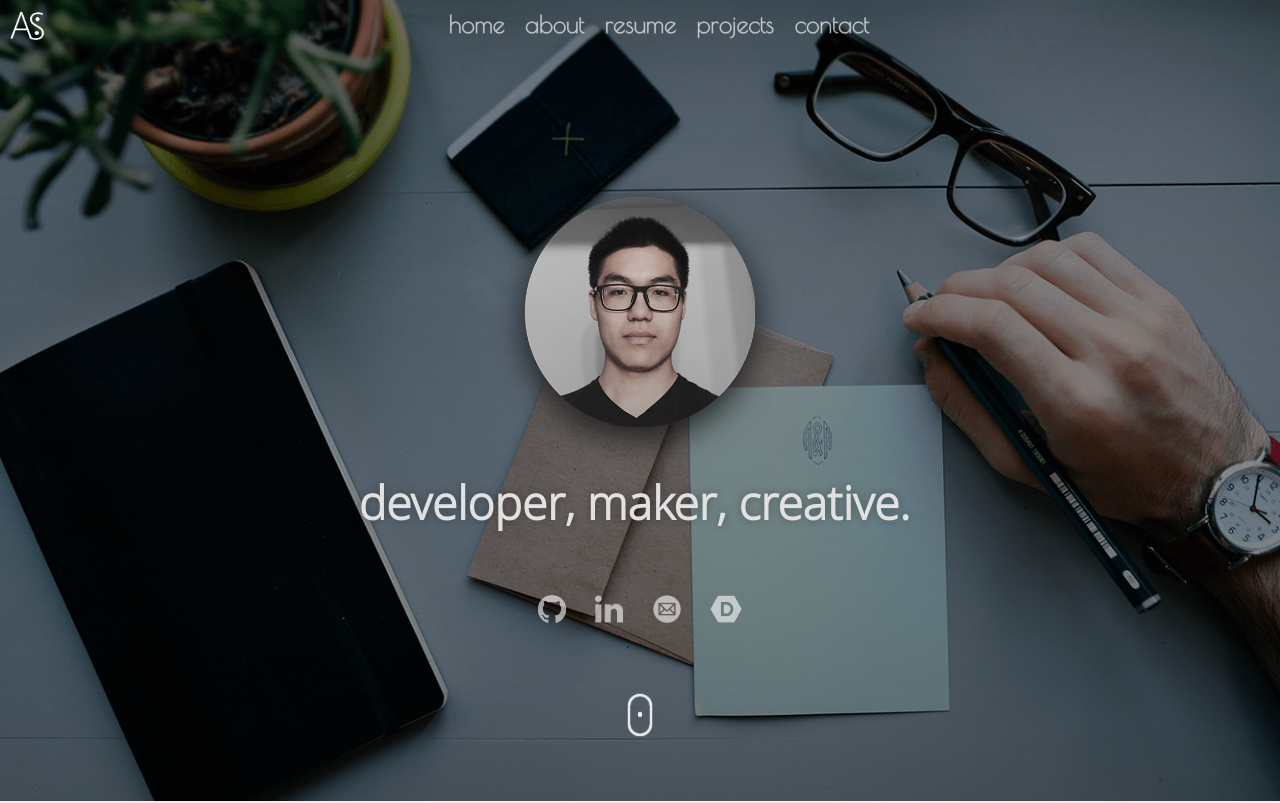
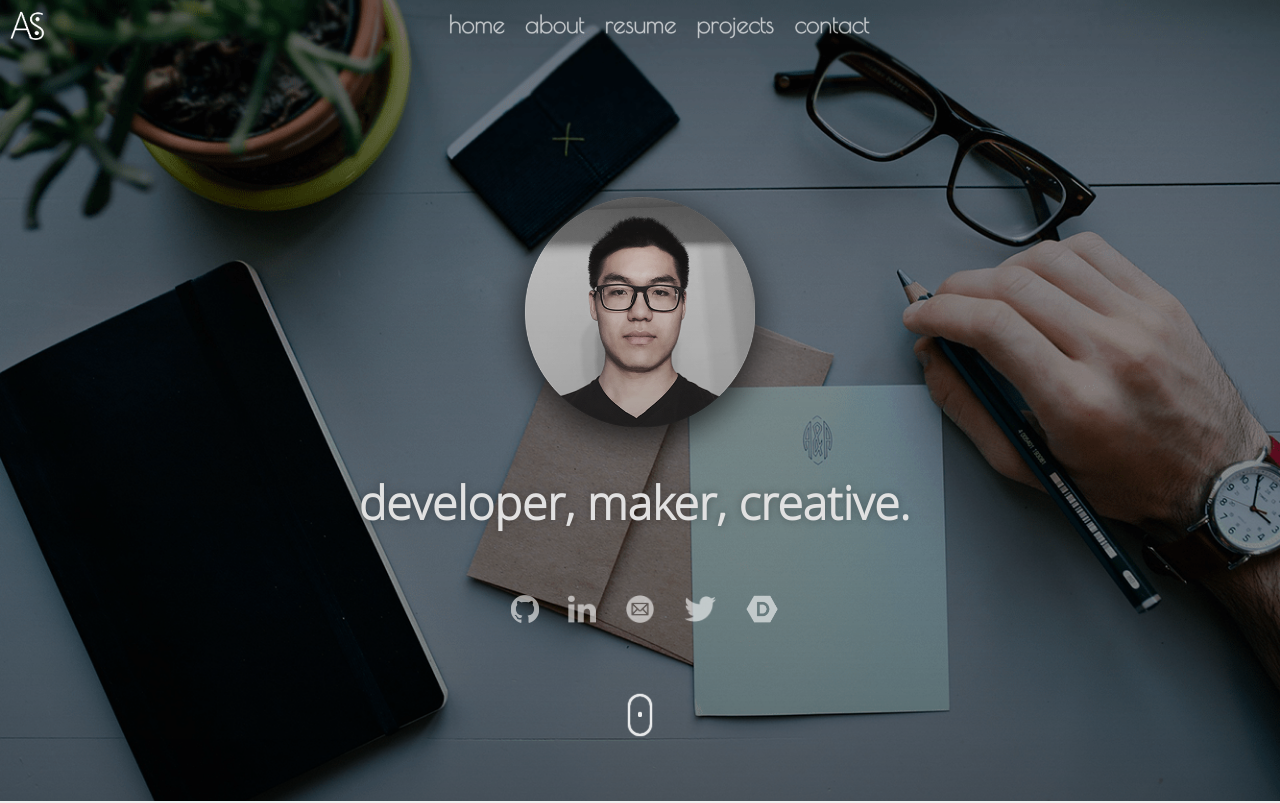
Before and after one commit to alexshi0000/alexshi0000.github.io, a plain HTML site: page index.html in a window 1280 px wide. Shown: the top 803 px of the page. Drawn offline with nearby package versions, Linux system fonts and the light colour scheme.

Commit message:
ignore and twitter

```diff
--- a/css/socials.css
+++ b/css/socials.css
@@ -1,5 +1,5 @@
 #socials {
-  right: -0%;
+  right: -0.35%;
 }
 
 ul#horizontal-list {
--- a/index.html
+++ b/index.html
@@ -110,6 +110,7 @@
           <li><a href="https://github.com/alexshi0000" target="_blank"><img class="social-img" src="images/github-logo-white.png" alt="Github" /></a></li>
           <li><a href="https://www.linkedin.com/in/alexshi0000/" target="_blank"><img class="social-img" src="images/linkedin-logo-white.png" alt="Linkedin" /></a></li>
           <li><a href="mailto:yuanshi948@gmail.com"><img class="social-img" src="images/email-alt-white.png" alt="Email" /></a></li>
+          <li><a href="https://twitter.com/alexshi0000" target="_blank"><img class="social-img" src="images/twitter-logo-black.png" alt="Twitter" /></a></li>
           <li><a href="https://devpost.com/alexshi0000" target="_blank"><img class="social-img" src="images/devpost-logo-white.png" alt="Devpost" /></a></li>
         </ul>
       </div>
```
Also changed, not shown: images/twitter-logo-black.png (added), images/twitter-logo.png (added), 2 other files.
